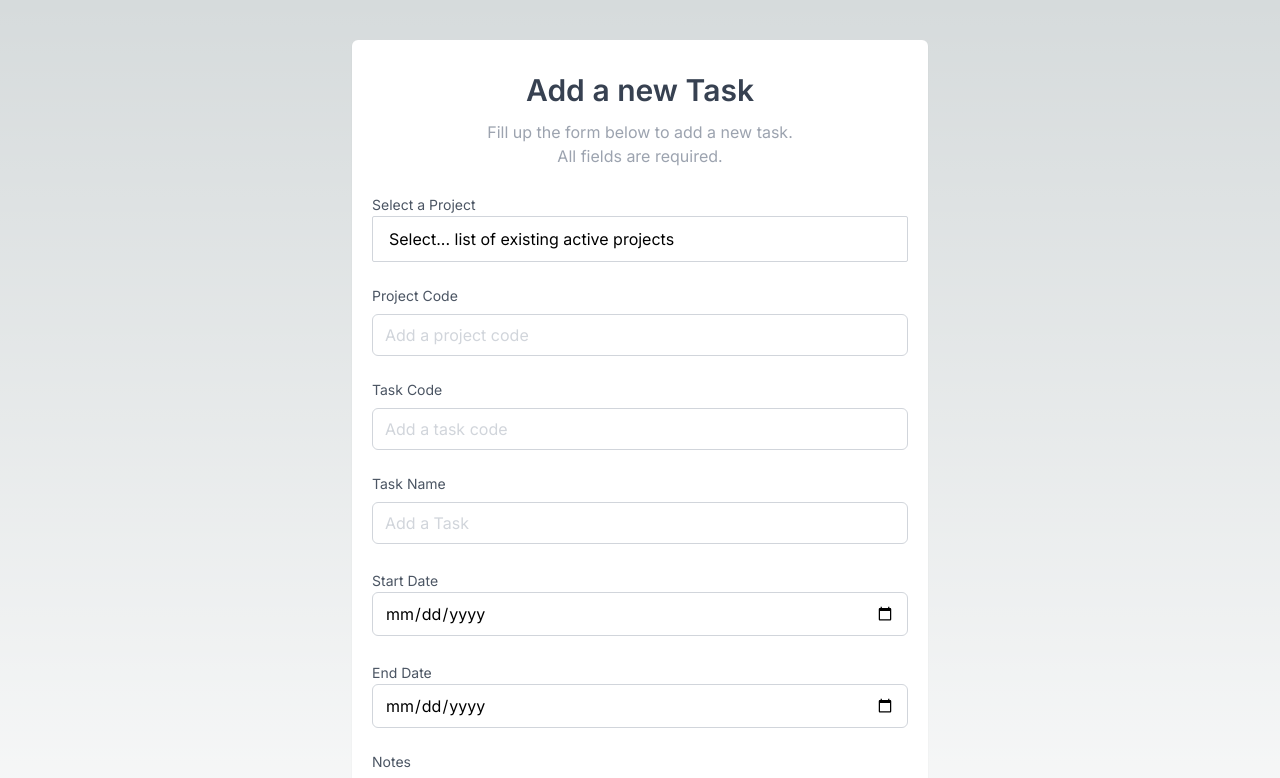
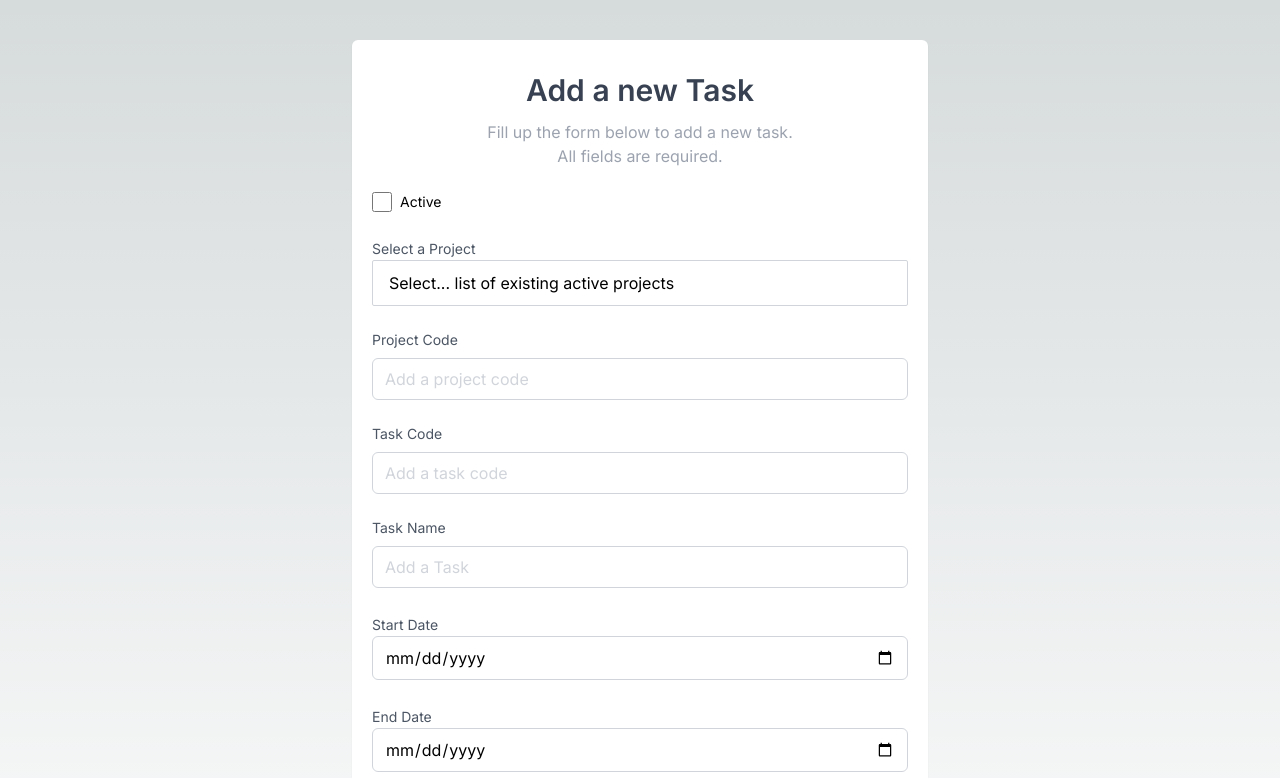
Before and after one commit to bashiraziz/EVMS, a Next.js app: page /addTask in a window 1280 px wide. Shown: the top 778 px of the page. Built offline with nearby package versions, Linux system fonts and the light colour scheme.

Commit message:
added active field to the task

```diff
--- a/app/addTask/page.tsx
+++ b/app/addTask/page.tsx
@@ -13,6 +13,15 @@ const AddTask: FC = () => {
     </div>
     <div>
       <form action="" method="POST">
+      <div className="flex items-center w-1/4">
+          <input
+            type="checkbox"
+            name="active"
+            className="w-5 h-5 border border-gray-300 rounded-sm outline-none cursor-pointer"
+          />
+          <label className="ml-2 text-sm" htmlFor="active">Active</label>
+        </div>
+        <br />
       <div className="w-12/12">
   <label className="inline-block text-sm text-gray-600" htmlFor="color">Select a Project</label>
   <div className="relative flex w-full">
```
